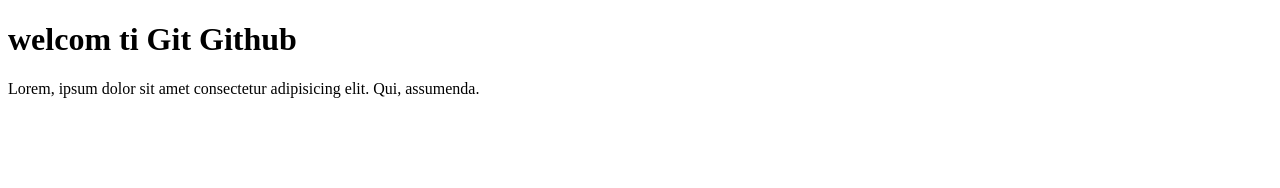
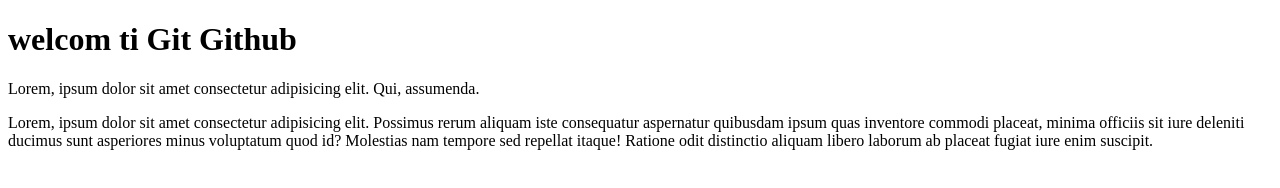
Before and after one commit to Faizan4Khan/test, a plain HTML site: page index.html in a window 1280 px wide. Drawn offline with Linux system fonts and the light colour scheme.

Commit message:
forth commit

```diff
--- a/index.html
+++ b/index.html
@@ -8,5 +8,6 @@
   <body>
     <h1>welcom ti Git Github</h1>
     <p>Lorem, ipsum dolor sit amet consectetur adipisicing elit. Qui, assumenda.</p>
+    Lorem, ipsum dolor sit amet consectetur adipisicing elit. Possimus rerum aliquam iste consequatur aspernatur quibusdam ipsum quas inventore commodi placeat, minima officiis sit iure deleniti ducimus sunt asperiores minus voluptatum quod id? Molestias nam tempore sed repellat itaque! Ratione odit distinctio aliquam libero laborum ab placeat fugiat iure enim suscipit.
   </body>
 </html>
```
